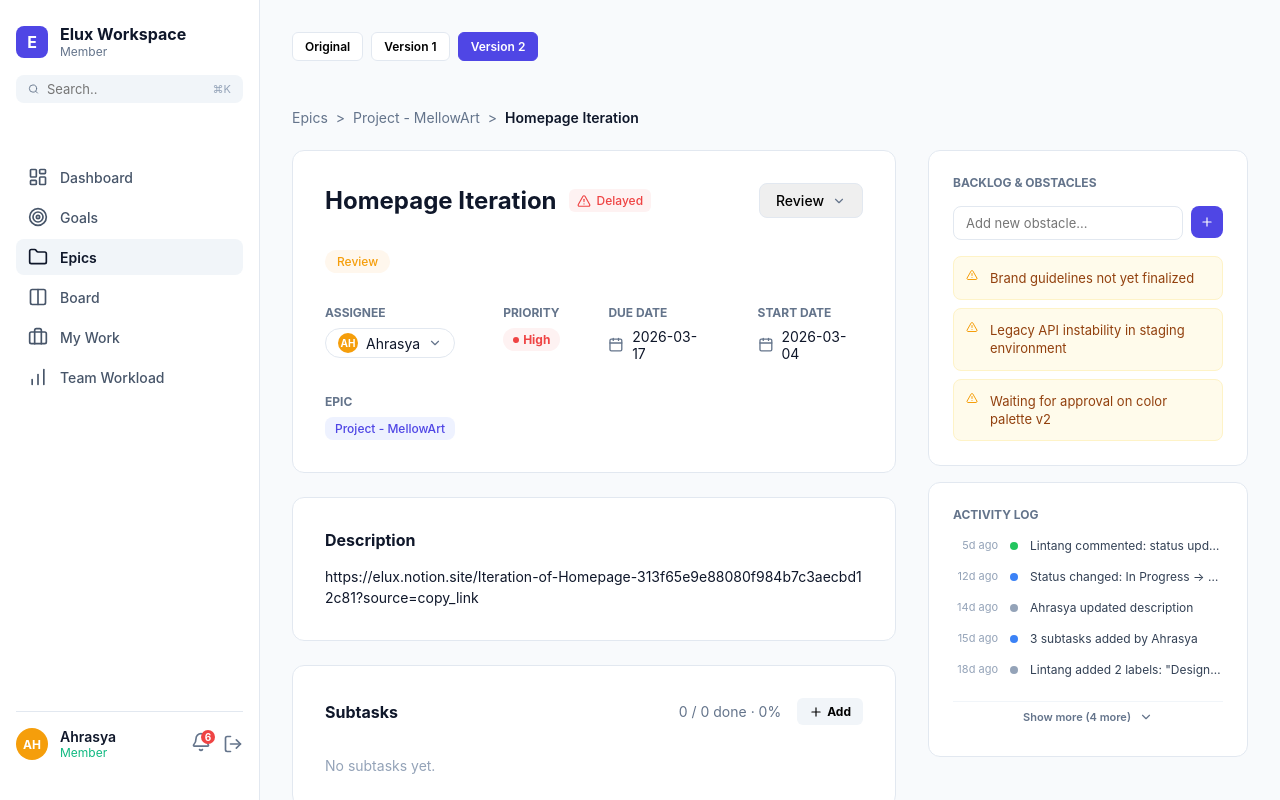
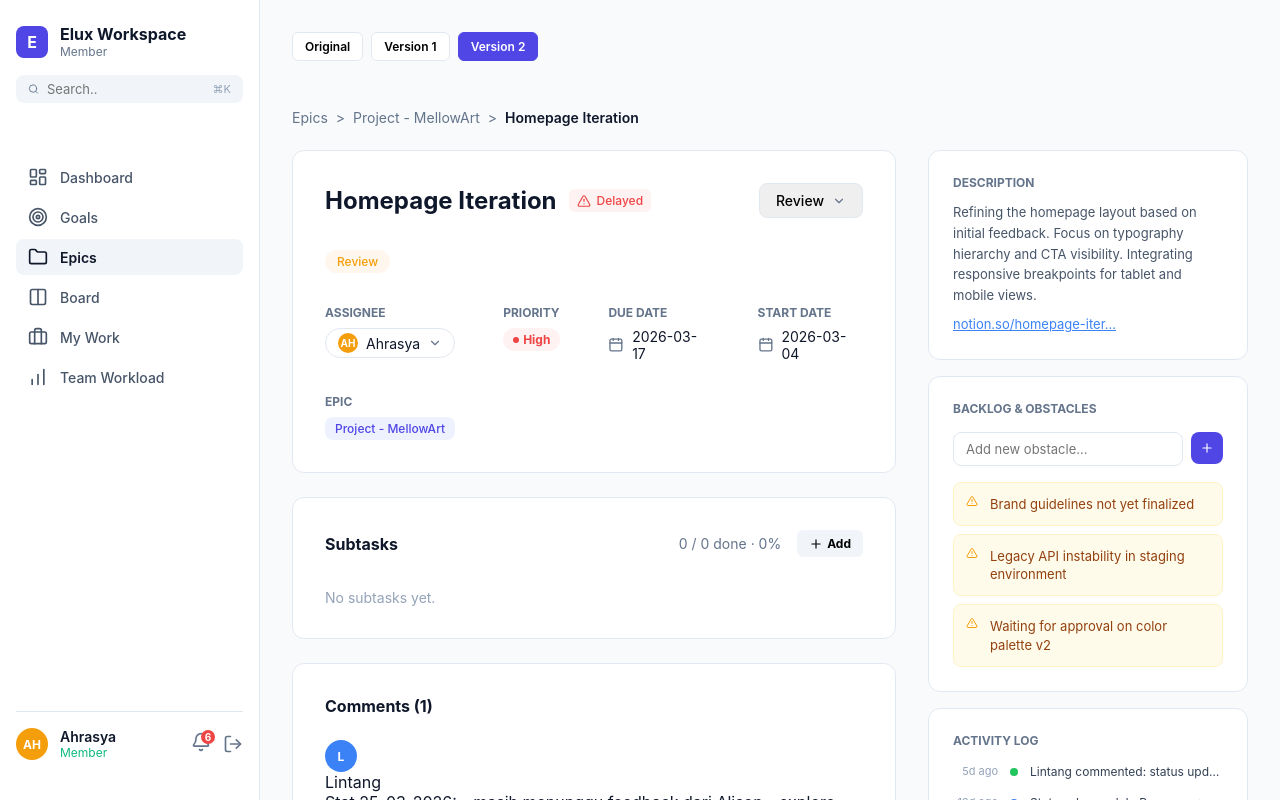
Before and after one commit to ahhrsya/eluxtop, a React (Vite) app: page / in a window 1280 px wide. Built offline with nearby package versions, Linux system fonts and the light colour scheme.

Commit message:
feat: remove redundant central Description across V1 and V2

```diff
--- a/src/App.tsx
+++ b/src/App.tsx
@@ -197,10 +197,12 @@ function App() {
             </div>
 
             {/* Description Card */}
-            <div className="description-card card" style={{ gap: 16 }}>
-              <h3 className="card-title">Description</h3>
-              <p className="notion-link">https://elux.notion.site/Iteration-of-Homepage-313f65e9e88080f984b7c3aecbd12c81?source=copy_link</p>
-            </div>
+            {(version === 'original') && (
+              <div className="description-card card" style={{ gap: 16 }}>
+                <h3 className="card-title">Description</h3>
+                <p className="notion-link">https://elux.notion.site/Iteration-of-Homepage-313f65e9e88080f984b7c3aecbd12c81?source=copy_link</p>
+              </div>
+            )}
 
             {/* Subtasks Card */}
             <div className="card">
@@ -234,7 +236,19 @@ function App() {
           {(version === 'v1' || version === 'v2') && (
             <div className="sidebar-container" style={{ display: 'flex', flexDirection: 'column', gap: '16px', width: version === 'v2' ? 320 : 300 }}>
 
-              {/* Card 1: Backlog for V2 or Properties for V1 */}
+              {/* V2 Specific: Description Card atop Backlog */}
+              {version === 'v2' && (
+                <div className="sidebar-right" style={{ width: '100%', gap: '12px' }}>
+                  <span className="field-label">DESCRIPTION</span>
+                  <div className="sidebar-description-text" style={{ fontSize: 13, color: '#475569', lineHeight: 1.6 }}>
+                    Refining the homepage layout based on initial feedback. Focus on typography hierarchy and CTA visibility.
+                    Integrating responsive breakpoints for tablet and mobile views.
+                    <div style={{ marginTop: 8, color: '#3b82f6', textDecoration: 'underline', cursor: 'pointer' }}>notion.so/homepage-iter...</div>
+                  </div>
+                </div>
+              )}
+
+              {/* Card 1: Backlog for V1, V2 */}
               {version === 'v2' ? (
                 <div className="sidebar-right" style={{ width: '100%', gap: '16px' }}>
                   <span className="field-label">BACKLOG & OBSTACLES</span>
```
